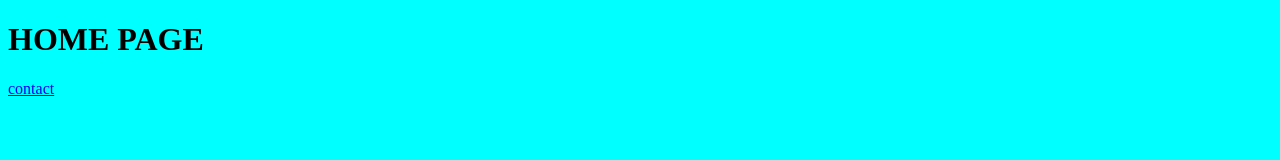
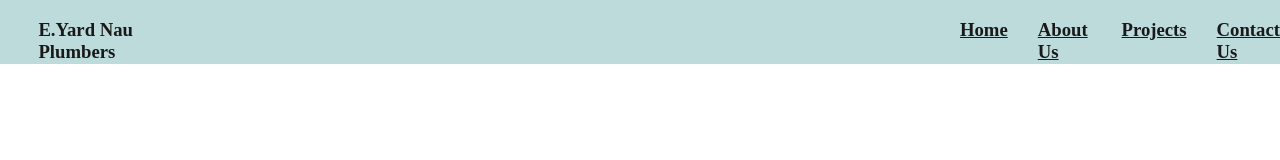
Before and after one commit to shimnaa-sherinn-m/node.js, a website: page index.html in a window 1280 px wide. Drawn offline with Linux system fonts and the light colour scheme.

Commit message:
first commit

```diff
--- a/index.css
+++ b/index.css
@@ -1,3 +1,23 @@
+.navbar{
+    color: rgb(26, 25, 25);
+    background-color: rgb(190, 219, 219);
+    display: flex;
+    font-family: 'Times New Roman', Times, serif;
+    height: 4rem;
+}
 body{
-    background-color: aqua;
+    margin: 0;
+    padding: 0;
 }
+.right{
+    display: flex;
+    color: rgb(26, 25, 25);
+    padding-left: 60%;
+    gap: 30px;
+}
+a{
+    color: rgb(26, 25, 25);
+}
+.left{
+    padding-left: 3%;
+}
--- a/index.html
+++ b/index.html
@@ -7,8 +7,17 @@
     <link rel="stylesheet" href="index.css">
 </head>
 <body>
-    <h1>HOME PAGE</h1>
-    <a href="/contact.html">contact</a>
+  <nav class="navbar">
+   <div class="left">
+   <h3>E.Yard Nau Plumbers</h3>
+   </div>
+   <div class="right">
+    <h3><a href="">Home</a></h3>
+    <h3><a href="">About Us</a></h3>
+    <h3><a href="">Projects</a></h3>
+    <h3><a href="">Contact Us</a></h3>
+   </div>
+  </nav>
 
 </body>
 </html>
```
Also changed, not shown: contact.html (deleted, +0 -11 lines), server.js (+1 -49 lines), 3 other files.
